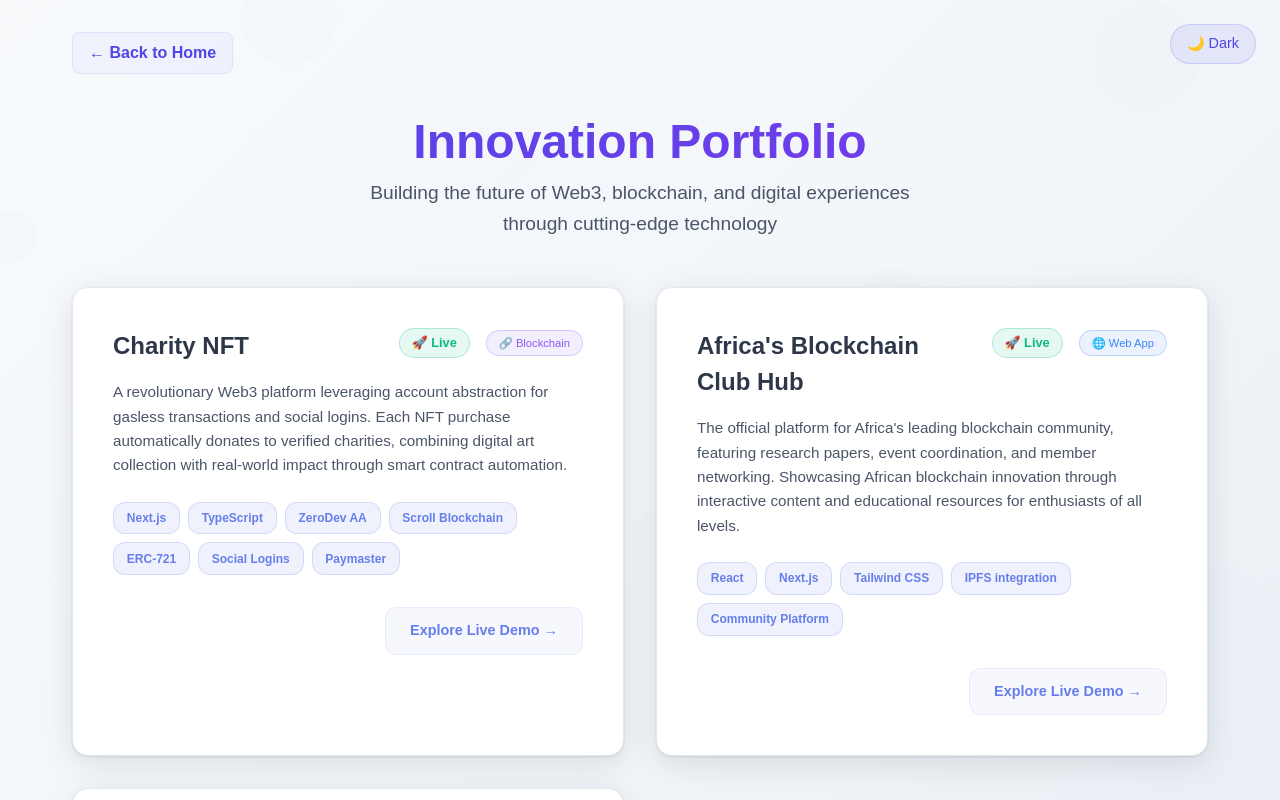
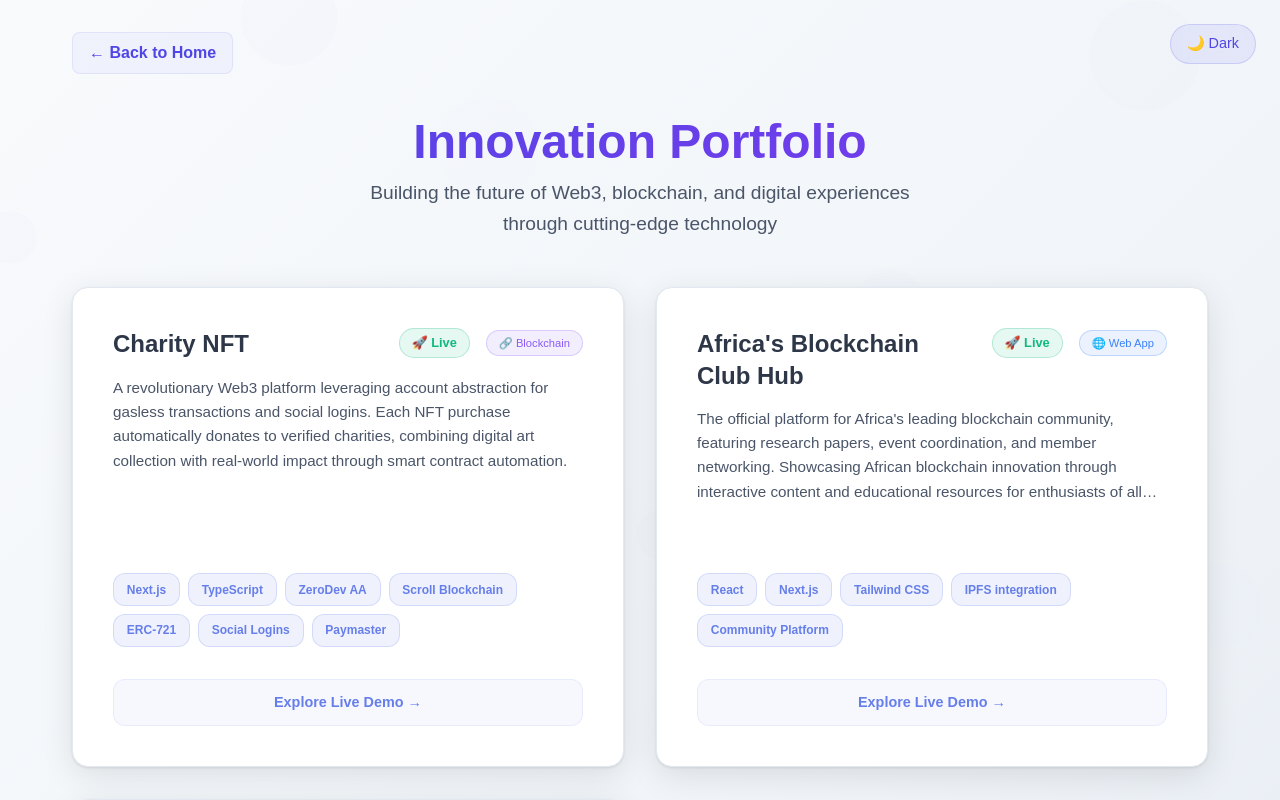
Before and after one commit to sandileSiwundla/Portfolio, a Next.js app: page /Projects in a window 1280 px wide. Shown: the top 800 px of the page. Built offline with nearby package versions, Linux system fonts and the light colour scheme.

Commit message:
Resizing

```diff
--- a/app/Projects/page.tsx
+++ b/app/Projects/page.tsx
@@ -328,7 +328,11 @@ export default function ProjectsPage() {
               cursor: 'pointer',
               backdropFilter: 'blur(10px)',
               position: 'relative',
-              overflow: 'hidden'
+              overflow: 'hidden',
+              display: 'flex',
+              flexDirection: 'column',
+              height: '480px', // Fixed height for all cards
+              minHeight: '480px'
             }}
             onMouseEnter={(e) => {
               e.currentTarget.style.transform = 'translateY(-8px) scale(1.02)';
@@ -344,28 +348,13 @@ export default function ProjectsPage() {
             }}
             onClick={() => window.open(project.link, '_blank')}
             >
-              {project.featured && (
-                <div style={{
-                  position: 'absolute',
-                  top: '1rem',
-                  right: '1rem',
-                  background: 'linear-gradient(135deg, #FFD700 0%, #FFA500 100%)',
-                  color: '#000',
-                  padding: '0.25rem 0.75rem',
-                  borderRadius: '12px',
-                  fontSize: '0.7rem',
-                  fontWeight: '700',
-                  zIndex: 2
-                }}>
-                  ⭐ FEATURED
-                </div>
-              )}
-
+              {/* Header Section */}
               <div style={{
                 display: 'flex',
                 justifyContent: 'space-between',
                 alignItems: 'flex-start',
-                marginBottom: '1rem'
+                marginBottom: '1rem',
+                flexShrink: 0
               }}>
                 <h3 style={{
                   fontSize: '1.5rem',
@@ -373,30 +362,46 @@ export default function ProjectsPage() {
                   color: isDarkMode ? '#f1f5f9' : '#2d3748',
                   margin: '0',
                   flex: '1',
-                  marginRight: '1rem'
+                  marginRight: '1rem',
+                  lineHeight: '1.3'
                 }}>
                   {project.title}
                 </h3>
-                <div style={{ display: 'flex', alignItems: 'center', gap: '0.5rem' }}>
+                <div style={{ display: 'flex', alignItems: 'center', gap: '0.5rem', flexShrink: 0 }}>
                   <StatusBadge status={project.status} />
                   <CategoryBadge category={project.category} />
                 </div>
               </div>
 
+              {/* Description Section */}
+              <div style={{
+                flex: '1',
+                marginBottom: '1.5rem',
+                overflow: 'hidden'
+              }}>
                 <p style={{
                   color: isDarkMode ? '#cbd5e1' : '#4a5568',
                   lineHeight: '1.6',
-                marginBottom: '1.5rem',
-                fontSize: '0.95rem'
+                  fontSize: '0.95rem',
+                  margin: 0,
+                  display: '-webkit-box',
+                  WebkitLineClamp: 4,
+                  WebkitBoxOrient: 'vertical',
+                  overflow: 'hidden'
                 }}>
                   {project.description}
                 </p>
+              </div>
 
+              {/* Technologies Section */}
+              <div style={{
+                marginBottom: '2rem',
+                flexShrink: 0
+              }}>
                 <div style={{
                   display: 'flex',
                   flexWrap: 'wrap',
                   gap: '0.5rem',
-                marginBottom: '2rem'
                 }}>
                   {project.technologies.map((tech, i) => (
                     <span key={i} style={{
@@ -413,10 +418,12 @@ export default function ProjectsPage() {
                     </span>
                   ))}
                 </div>
+              </div>
 
+              {/* Button Section - Fixed at bottom */}
               <div style={{
-                display: 'flex',
-                justifyContent: 'flex-end'
+                marginTop: 'auto',
+                flexShrink: 0
               }}>
                 <a
                   href={project.link}
@@ -429,12 +436,15 @@ export default function ProjectsPage() {
                     transition: 'all 0.3s ease',
                     display: 'flex',
                     alignItems: 'center',
+                    justifyContent: 'center',
                     gap: '0.5rem',
                     background: isDarkMode ? 'rgba(102, 126, 234, 0.1)' : 'rgba(102, 126, 234, 0.05)',
                     padding: '0.75rem 1.5rem',
                     borderRadius: '12px',
                     border: `1px solid ${isDarkMode ? 'rgba(102, 126, 234, 0.2)' : 'rgba(102, 126, 234, 0.1)'}`,
-                    fontSize: '0.9rem'
+                    fontSize: '0.9rem',
+                    width: '100%',
+                    textAlign: 'center'
                   }}
                   onClick={(e) => e.stopPropagation()}
                   onMouseEnter={(e) => {
@@ -514,6 +524,8 @@ export default function ProjectsPage() {
 
           .project-card {
             padding: 1.5rem !important;
+            height: auto !important;
+            min-height: 400px !important;
           }
         }
 
@@ -528,6 +540,11 @@ export default function ProjectsPage() {
             padding: 0.4rem 0.8rem;
             font-size: 0.8rem;
           }
+
+          .project-card {
+            padding: 1.25rem !important;
+            min-height: 380px !important;
+          }
         }
       `}</style>
     </div>
```
Lines whose indentation alone changed are shown as unchanged.
